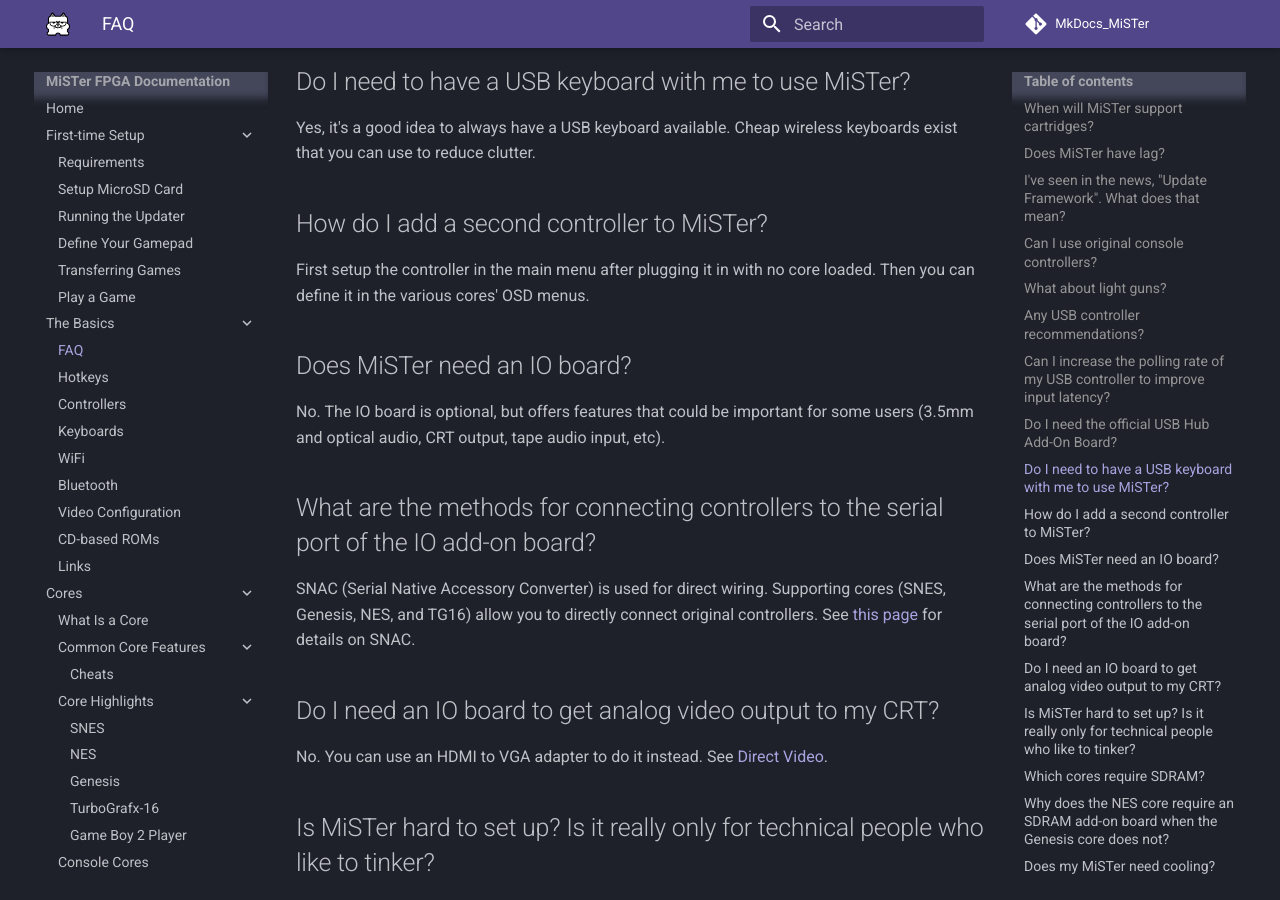
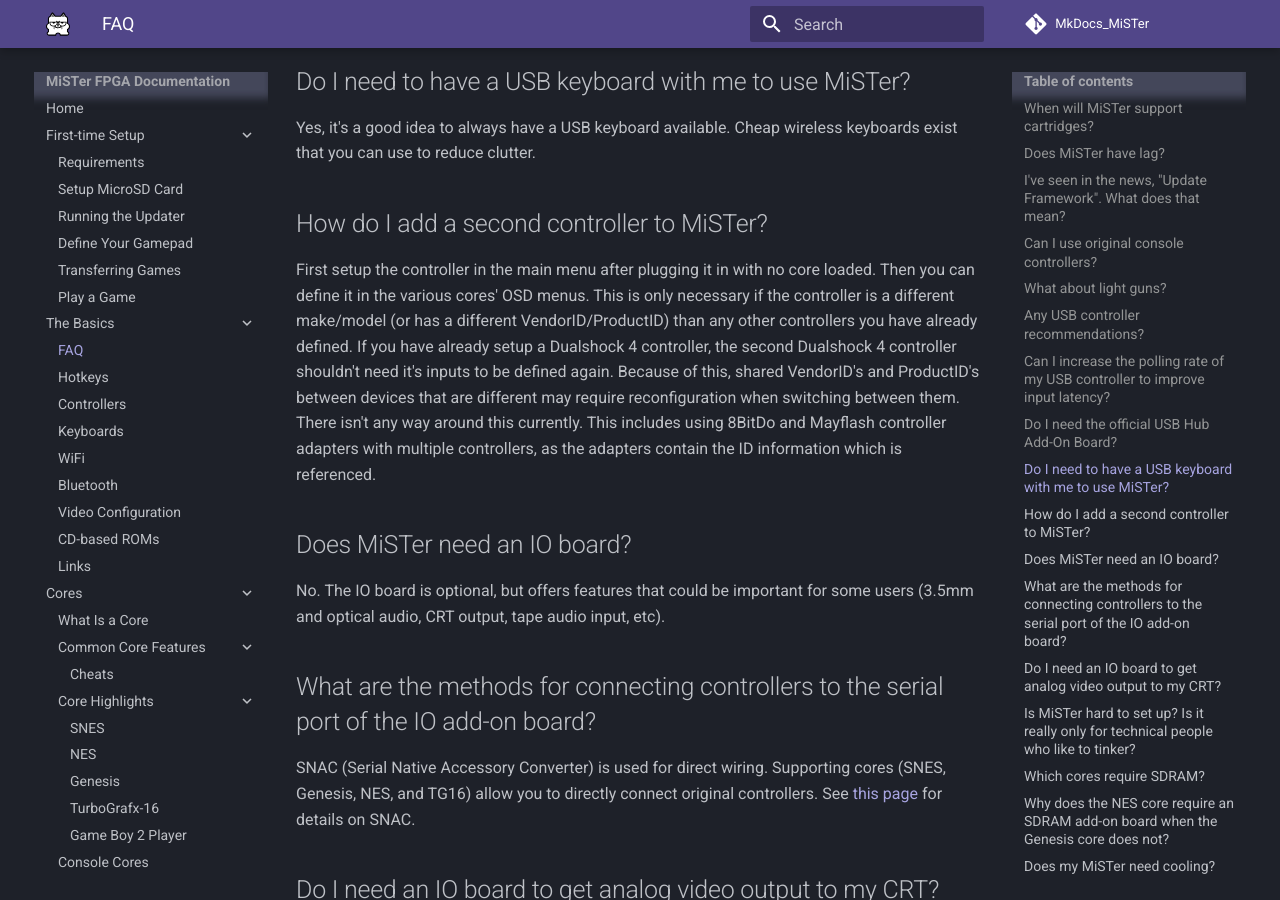
Before and after one commit to MiSTer-devel/MkDocs_MiSTer, an MkDocs documentation site: the page built from docs/basics/faq.md, in a window 1280 px wide and 900 px high, scrolled down 2224 px. Built offline with MkDocs 1.6.1 and Material for MkDocs 9.7.7, drawn with Linux system fonts in a browser that asks for light colours; comment, search, counter and statistics services are not loaded; some of the changed text lies outside the part shown.

```diff
--- a/docs/basics/faq.md
+++ b/docs/basics/faq.md
@@ -46,7 +46,7 @@ No, but you will probably want some sort of inexpensive OTG hub at least (or a r
 Yes, it's a good idea to always have a USB keyboard available. Cheap wireless keyboards exist that you can use to reduce clutter.
 
 ## How do I add a second controller to MiSTer?
-First setup the controller in the main menu after plugging it in with no core loaded. Then you can define it in the various cores' OSD menus.
+First setup the controller in the main menu after plugging it in with no core loaded. Then you can define it in the various cores' OSD menus. This is only necessary if the controller is a different make/model (or has a different VendorID/ProductID) than any other controllers you have already defined. If you have already setup a Dualshock 4 controller, the second Dualshock 4 controller shouldn't need it's inputs to be defined again. Because of this, shared VendorID's and ProductID's between devices that are different may require reconfiguration when switching between them. There isn't any way around this currently. This includes using 8BitDo and Mayflash controller adapters with multiple controllers, as the adapters contain the ID information which is referenced.
 
 ## Does MiSTer need an IO board?
 No. The IO board is optional, but offers features that could be important for some users (3.5mm and optical audio, CRT output, tape audio input, etc).
@@ -106,9 +106,9 @@ MiSTer repositories are self contained and the official updater script only fetc
 Probably never. There isn’t really sufficient bandwidth.
 
 ## When is PlayStation core coming?
-Probably next year. Serious progress has been made by a few developers but there’s no official ETA.
+It's almost here. It is currently in an open beta stage and nearing completion rapidly. To assist in testing please join [the MiSTer FPGA discord server](https://discord.gg/misterfpga){target=_blank} and read the pins in the #psx-core-testing channel before submitting a bug report.
 
-##  Other cores work but I get a black screen for this one. What do I do?
+## Other cores work but I get a black screen for this one. What do I do?
 Try setting vsync to 0 as your display may not support all refresh rates. (Note that this was the default setting.)
 
 ## My CD games don’t work! Help!
@@ -129,7 +129,7 @@ De10-Nano is manufactured in very large scale for use by students and is widely
 ## I see a defect that some other people aren’t seeing. Should I get a different DE-10 Nano?
 No, you should report the defect and wait for a fix. There is no magical best DE-10 Nano.
 
-##  I found some other Cyclone based dev board on sale and it has built in WiFi. Can I use it for MiSTer?
+## I found some other Cyclone based dev board on sale and it has built in WiFi. Can I use it for MiSTer?
 Generally, no. While it’s always possible that someone will take time to port things to other boards, the different pins and memory will mean it won’t be a straight use and unless it’s a significant upgrade, it would never gain official support.
 
 ## The DE-10 is rated for up to 100°C operation and it doesn’t get nearly that hot.  Do I really need a fan or heatsink?
```
Also changed, not shown: docs/basics/hotkey.md (+3 -3 lines).
